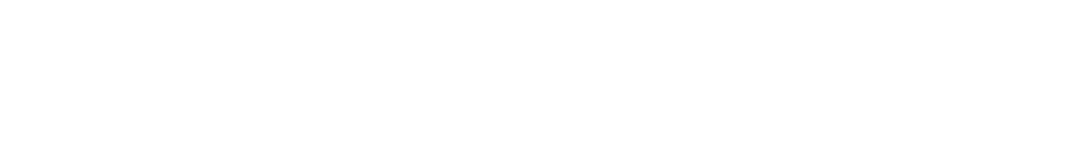
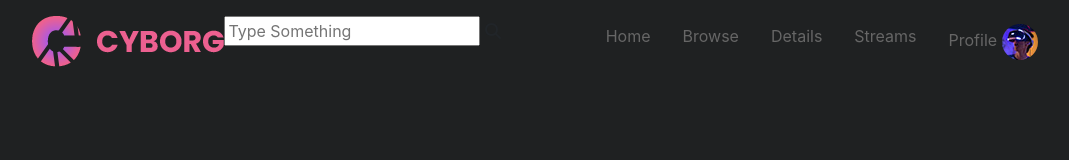
Before and after one commit to Quangz32/fer-lab2, a website: page index.html in a window 1280 px wide. Shown: the whole page, without its empty margins (97-1166 px from the left). Drawn offline with nearby package versions, Linux system fonts and the light colour scheme.

Commit message:
nav bar (1): layout

```diff
--- a/index.html
+++ b/index.html
@@ -4,12 +4,59 @@
     <meta charset="UTF-8" />
     <meta name="viewport" content="width=device-width, initial-scale=1.0" />
     <title>Cyborg</title>
+    <!-- Bootstrap CSS -->
     <link
       rel="stylesheet"
       href="./node_modules/bootstrap/dist/css/bootstrap.min.css"
     />
+
+    <!-- Quangz's CSS -->
+    <link rel="stylesheet" href="./style.css" />
   </head>
   <body>
+    <header class="mt-3">
+      <div class="container">
+        <nav class="d-flex justify-content-around align-items-center my-nav">
+          <div class="nav-left d-flex">
+            <!-- Logo -->
+            <a href="index.html" class="logo">
+              <img src="./images/logo.png" alt="" />
+            </a>
+            <!-- Search -->
+            <div class="">
+              <form id="search" action="#">
+                <input type="text" placeholder="Type Something" />
+                <i class="fas fa-search"></i>
+              </form>
+            </div>
+          </div>
+          <div class="nav-right">
+            <!-- Menu -->
+            <ul class="nav">
+              <li><a href="index.html">Home</a></li>
+              <li><a href="browse.html">Browse</a></li>
+              <li><a href="details.html">Details</a></li>
+              <li><a href="streams.html">Streams</a></li>
+              <li>
+                <a href="profile.html"
+                  >Profile
+                  <img
+                    class="rounded-circle"
+                    src="./images/profile-header.jpg"
+                    alt=""
+                /></a>
+              </li>
+            </ul>
+          </div>
+        </nav>
+      </div>
+    </header>
+
     <script src="./main.js"></script>
+    <!-- Font Awesome -->
+    <script
+      src="https://kit.fontawesome.com/ab096738cb.js"
+      crossorigin="anonymous"
+    ></script>
   </body>
 </html>
--- /dev/null
+++ b/style.css
@@ -0,0 +1,14 @@
+body {
+  background-color: #1f2122;
+}
+
+/* test only */
+.my-nav {
+  /* background-color: white; */
+}
+
+.nav a {
+  color: #666;
+  padding-left: 1rem;
+  padding-right: 1rem;
+}
```
